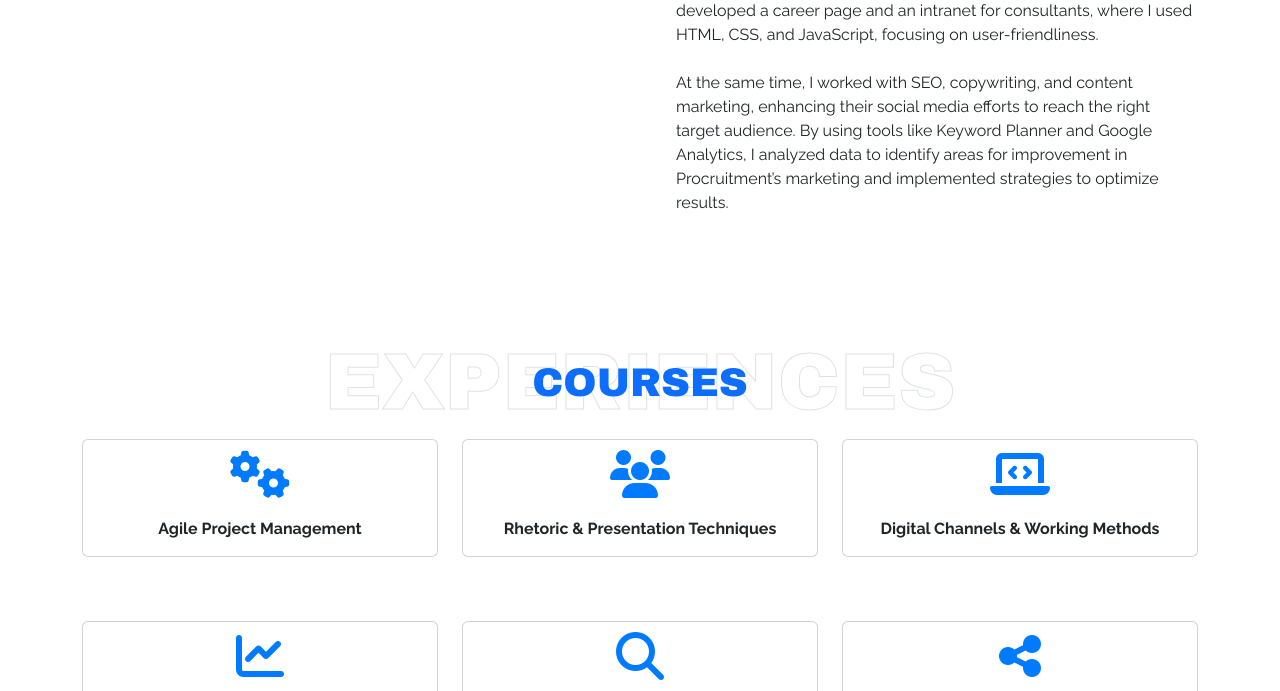
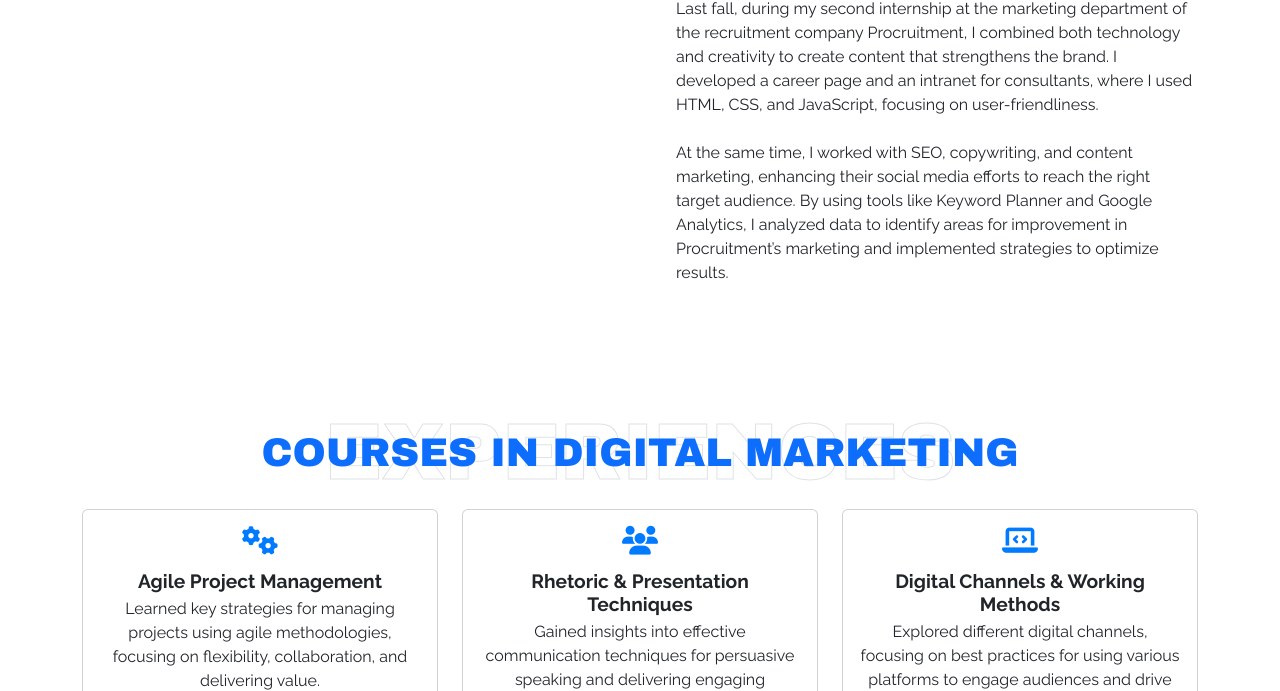
Before and after one commit to Blommis/KarlBlomquist, a plain HTML site: page index.html in a window 1280 px wide. Shown: the part 2109-2800 px from the top of the page. Drawn offline with nearby package versions, Linux system fonts and the light colour scheme.

Commit message:
changed style in courses section

```diff
--- a/assets/css/style.css
+++ b/assets/css/style.css
@@ -21,11 +21,16 @@ h1, h2, h3{
 }
 
 
+#navbar {
+    font-family: 'Archivo Black', sans-serif;
+}
+
 
 
 /* Grundinställning för mobilen (bild över text) */
 #about{
     text-align: center;
+
 }
 .about-container {
     display: flex;
@@ -50,63 +55,27 @@ h1, h2, h3{
     text-align: center;
 }
 
-/* Flexbox setup for card body */
-.card-body {
-    position: relative;
-    display: flex;
-    flex-direction: column;
-    justify-content: center;
-    align-items: center;
-    text-align: center;
-    padding: 10px; /* Reduced padding */
-    transition: transform 0.3s, box-shadow 0.3s; /* Smooth transition */
+/* courses */
+
+/* Styling for square cards */
+
+
+/* Ikoner och text inom kortet */
+.card i {
+    font-size: 1.8rem; /* Anpassad ikonstorlek */
+    margin-bottom: 6px;
+    color: #007bff;
 }
 
 .card-title {
-    font-size: 1rem; /* Smaller font size */
+    font-size: 1.2rem;
     font-weight: bold;
-    margin-top: 5px; /* Reduced margin */
+    margin-bottom: 4px;
 }
 
-.card i {
-    color: #007bff; /* Icon color */
-}
 
-.card-body i {
-    margin-bottom: 10px; /* Reduced margin */
-}
 
-/* Hover effect on card */
-.card {
-    position: relative;
-    transition: transform 0.3s, box-shadow 0.3s; /* Smooth transition for hover */
-    z-index: 1;
-}
 
-.card:hover {
-    box-shadow: 0 4px 8px rgba(0, 0, 0, 0.1); /* Lighter shadow */
-    transform: translateY(-4px); /* Slight lift */
-}
-
-/* Hide card description initially */
-.card-text {
-    display: none;
-}
-
-/* Show description on hover */
-.card:hover .card-text {
-    display: block;
-}
-
-/* Responsive adjustments */
-@media (max-width: 768px) {
-    .card-body {
-        padding: 8px; /* Further reduced padding */
-    }
-    .card-title {
-        font-size: 0.9rem; /* Smaller title font */
-    }
-}
 
 
 
@@ -127,8 +96,12 @@ footer a:hover {
 
 /* Media Query för dator (min-width 768px) */
 @media (min-width: 768px) {
+    #about{
+        padding-top: 60px;
+    }
     #about h1{
         padding-bottom: 20px;
+        font-size: 3rem;
     }
     .about-container {
         flex-direction: row; /* Placera bild och text bredvid varandra */
--- a/assets/js/script.js
+++ b/assets/js/script.js
@@ -1,3 +1,4 @@
+
 document.addEventListener("DOMContentLoaded", function () {
     let jobTitles = ["Digital Marketing graduate", "Web Developer student", "Front End Developer student", "Back end student"];
     let index = 0;
--- a/index.html
+++ b/index.html
@@ -16,7 +16,7 @@
 
     <nav id="navbar" class="navbar navbar-expand-lg fixed-top" style="background-color: #e3f2fd;">
       <div class="container">
-          <a class="navbar-brand" href="index.html">Karl Blomquist</a>
+          <a class="navbar-brand" href="index.html" >Karl Blomquist</a>
           <button class="navbar-toggler" type="button" data-bs-toggle="collapse" data-bs-target="#navbarNav"
               aria-controls="navbarNav" aria-expanded="false" aria-label="Toggle navigation">
               <span class="navbar-toggler-icon"></span>
@@ -25,7 +25,7 @@
               <ul class="navbar-nav ms-auto">
 
                   <li class="nav-item">
-                      <a class="nav-link" href="">About</a>
+                      <a class="nav-link" href="index.html#about">About</a>
                   </li>
                   <li class="nav-item">
                       <a class="nav-link" href="">Projects</a>
@@ -172,7 +172,7 @@
     <div class="container">
         <div class="position-relative d-flex align-items-center justify-content-center">
             <h1 class="display-1 text-uppercase text-white" style="-webkit-text-stroke: 1px #dee2e6;">Experiences</h1>
-            <h1 class="position-absolute text-uppercase text-primary">Courses</h1>
+            <h1 class="position-absolute text-uppercase text-primary">Courses in Digital marketing</h1>
         </div>
 
         <!-- Row 1: Existing Courses -->
```
